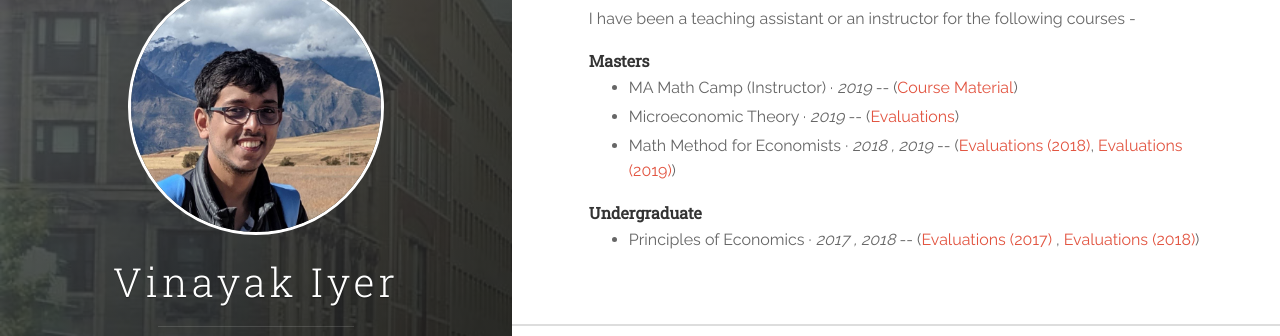
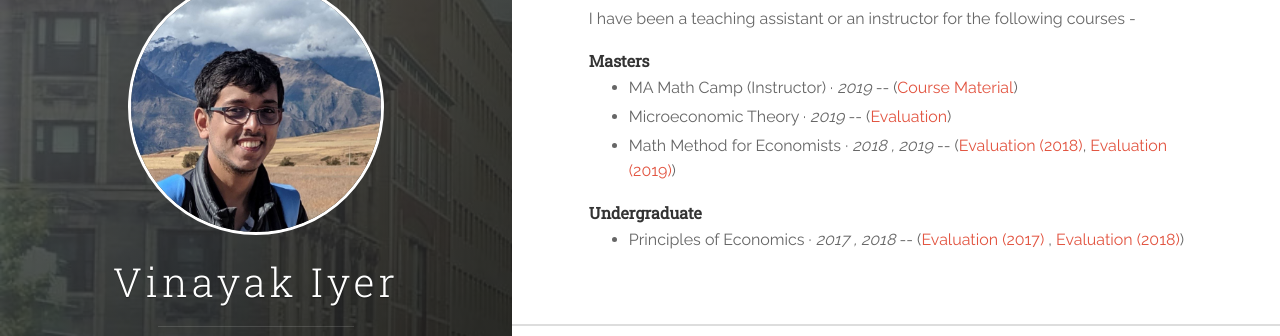
Before and after one commit to vinayakiyer/vinayakiyer.github.io, a Jekyll site: the page built from _posts/2018-06-12-teaching.markdown, in a window 1280 px wide. Shown: the part 154-490 px from the top of the page. Built offline with Jekyll 4.4.1, drawn with Linux system fonts in a browser that asks for light colours.

```diff
--- a/_posts/2018-06-12-teaching.markdown
+++ b/_posts/2018-06-12-teaching.markdown
@@ -11,11 +11,11 @@ tags: [jekyll]
 <h5 id="masters"><strong>Masters</strong></h5>
 <ul>
  <li> MA Math Camp (Instructor)  &middot; <em>2019</em> -- (<a href="https://github.com/vinayakiyer/Columbia-MA-Math-Camp-2019" target="_blank">Course Material</a>) </li>
-  <li>Microeconomic Theory &middot; <em>2019</em> -- (<a href="{{ site.baseurl }}/files/micro2019spring.pdf" target="_blank">Evaluations</a>)</li>
-  <li>Math Method for Economists &middot;  <em>2018 , 2019</em> -- (<a href="{{ site.baseurl }}/files/math2018fall-merged.pdf" target="_blank">Evaluations (2018)</a>, <a href="{{ site.baseurl }}/files/math2019fall.pdf" target="_blank">Evaluations (2019)</a>)</li>
+  <li>Microeconomic Theory &middot; <em>2019</em> -- (<a href="{{ site.baseurl }}/files/micro2019spring.pdf" target="_blank">Evaluation</a>)</li>
+  <li>Math Method for Economists &middot;  <em>2018 , 2019</em> -- (<a href="{{ site.baseurl }}/files/math2018fall-merged.pdf" target="_blank">Evaluation (2018)</a>, <a href="{{ site.baseurl }}/files/math2019fall.pdf" target="_blank">Evaluation (2019)</a>)</li>
 </ul>
 
 <h5 id="undergrad"><strong>Undergraduate</strong></h5>
 <ul>
-  <li>Principles of Economics  &middot; <em>2017 , 2018</em> -- (<a href="{{ site.baseurl }}/files/principles2017.pdf" target="_blank">Evaluations (2017)</a> , <a href="{{ site.baseurl }}/files/principles2018.pdf" target="_blank">Evaluations (2018)</a>)</li>
+  <li>Principles of Economics  &middot; <em>2017 , 2018</em> -- (<a href="{{ site.baseurl }}/files/principles2017.pdf" target="_blank">Evaluation (2017)</a> , <a href="{{ site.baseurl }}/files/principles2018.pdf" target="_blank">Evaluation (2018)</a>)</li>
 </ul>
```
